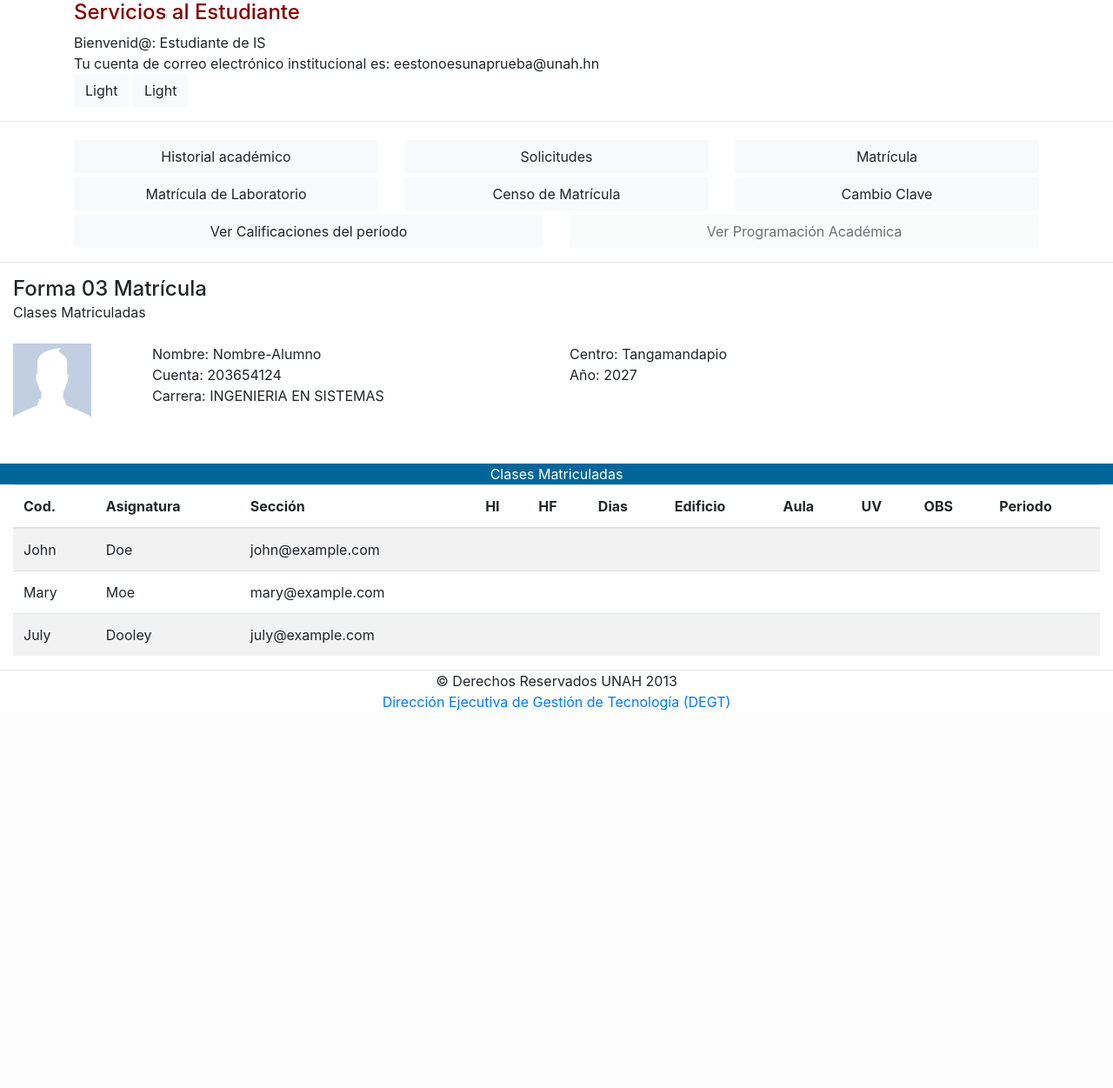
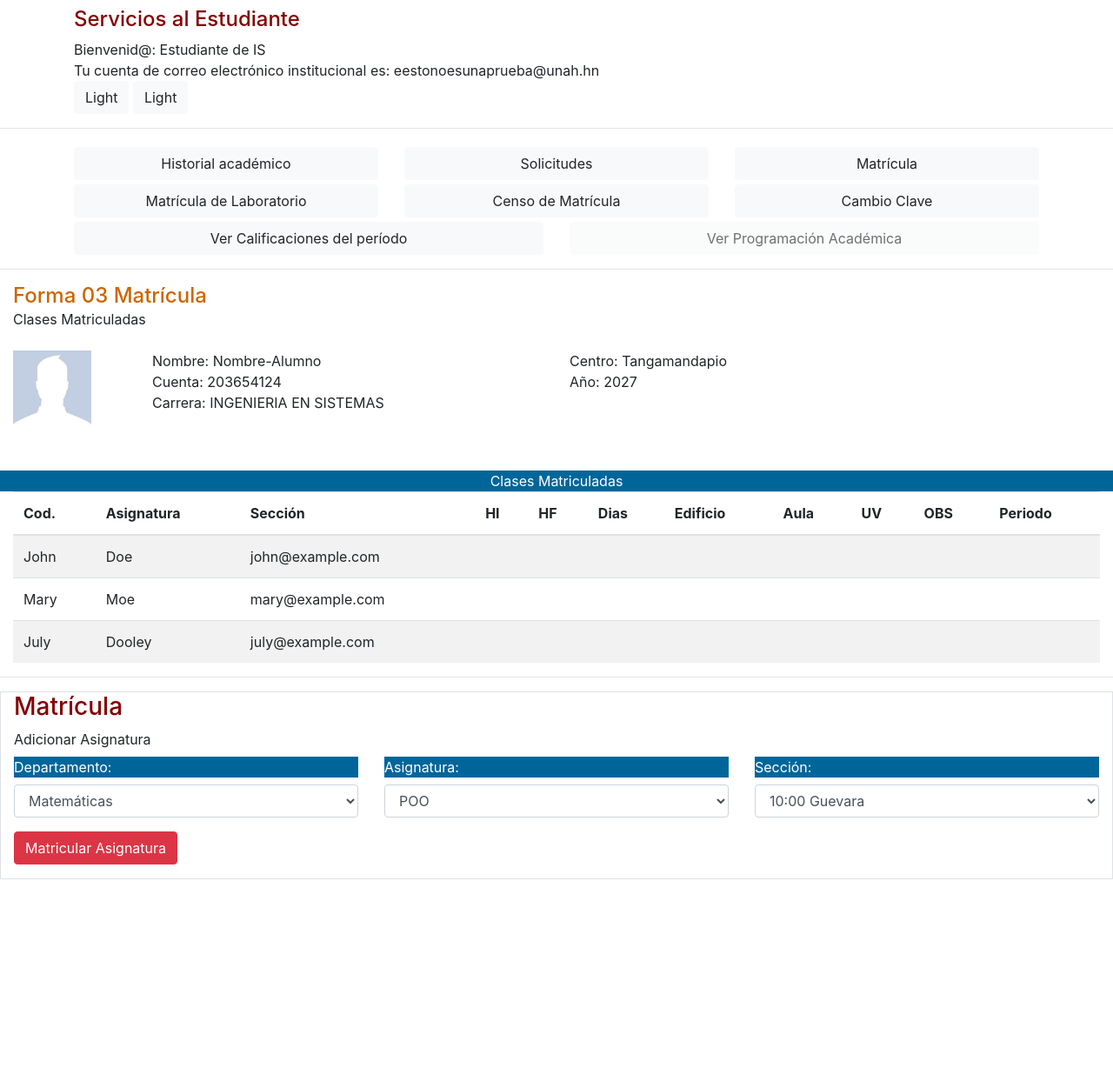
Before and after one commit to elfort6/proyectoPOO2018, a PHP site: page /pagina-estudiantes.html in a window 1280 px wide. Shown: the part 85-1336 px from the top of the page at 87% size. Before the commit the page ends 902 px from the top, so only its background shows below. Run offline with PHP 8.4, Linux system fonts and the light colour scheme.

Commit message:
Matrícula

```diff
--- a/Proyecto1/css/pagina-estudiantes.css
+++ b/Proyecto1/css/pagina-estudiantes.css
@@ -94,3 +94,9 @@ p, .margen{
     margin: 0;
     padding: 0;
 }
+
+.encabezado-tabla{
+    width: 100%;
+    color: white;
+    background: #006699;
+}
--- a/Proyecto1/pagina-estudiantes.html
+++ b/Proyecto1/pagina-estudiantes.html
@@ -42,7 +42,8 @@
                             </button>
                             <div class="dropdown-menu menu-perfil">
                                 <a class="dropdown-item menu-item" href="#">Correo-institucional</a>
-                                <a class="dropdown-item menu-item" href="#" style="white-space: normal;">Cambiar Contraseña del correo Institucional</a>
+                                <a class="dropdown-item menu-item" href="#" style="white-space: normal;">Cambiar
+                                    Contraseña del correo Institucional</a>
                                 <hr>
                                 <a class="dropdown-item menu-item" href="#">Cambiar Contraseña</a>
                                 <hr>
@@ -58,7 +59,7 @@
             </nav> -->
         </header>
 
-        <div class="contenido1 container">
+        <div class="contenido1 container my-2">
             <p>
                 <h4 style="color: rgb(131, 2, 2);">Servicios al Estudiante</h4>
             </p>
@@ -107,7 +108,7 @@
 
         <!-- Forma 03 -->
         <div class="container-fluid">
-            <h4 style="padding: 0; margin: 0;">Forma 03 Matrícula </h4>
+            <h4 style="padding: 0; margin: 0; color: #CC6600;">Forma 03 Matrícula </h4>
             <p>Clases Matriculadas</p>
             <div class="row my-3 my-md-4">
                 <div class="col-12 col-md-6">
@@ -138,13 +139,15 @@
 
             <br>
 
-            <!-- Tabla matricula -->
-            <div class="row text-center" style="color: white; background: #006699;">
-                <div class="col-12"><p>Clases Matriculadas</p></div>
+            <!-- Tabla matricula Forma 03 -->
+            <div class="row text-center">
+                <div class="col-12 encabezado-tabla">
+                    Clases Matriculadas
                 </div>
-            <div class="row tbody"></div>
+            </div>
+
             <!-- /////////////// -->
-            <div class="">
+            <div>
                 <table class="table table-striped table-responsive-lg">
                     <thead>
                         <tr>
@@ -205,8 +208,74 @@
                     </tbody>
                 </table>
             </div>
+        </div>
+        <!-- Fin tabla 03/////// -->
 
+        <hr>
+
+        <!-- Matrícula/////////////////// -->
+        <!-- adicionar////// -->
+        <div class="container-fluid border">
+            <h3 style="color: rgb(131, 2, 2);">Matrícula</h3>
+            <div class="row">
+                <div class="col-12">
+                    <p>Adicionar Asignatura</p>
                 </div>
+            </div>
+            <div class="row">
+                <div class="col-12 col-md-4">
+                    <div class="form-group">
+                        <label for="sel1" class="encabezado-tabla my-2">Departamento:</label>
+                        <select class="form-control" id="sel1">
+                            <option>Matemáticas</option>
+                            <option>Ingenieria en Sistemas</option>
+                            <option>Sociología</option>
+                            <option>Materia Condensada</option>
+                        </select>
+                    </div>
+                </div>
+                <div class="col-12 col-md-4">
+                    <div class="form-group">
+                        <label for="sel2" class="encabezado-tabla my-2">Asignatura:</label>
+                        <select class="form-control" id="sel2">
+                            <option>POO</option>
+                            <option>Ingenieria en Sistemas</option>
+                            <option>Sistemas Operativos</option>
+                            <option>Progra 2</option>
+                            <option>Estudios de la mujer</option>
+                        </select>
+                    </div>
+                </div>
+                <div class="col-12 col-md-4">
+                    <div class="form-group">
+                        <label for="sel3" class="encabezado-tabla my-2">Sección:</label>
+                        <select class="form-control" id="sel3">
+                            <option>10:00 Guevara</option>
+                            <option>8:00 Hilda</option>
+                        </select>
+                    </div>
+                </div>
+            </div>
+            <div class="row">
+                <div class="col-12">
+                   <button type="button" class="btn btn-danger" style="margin-bottom: 1em;">Matricular Asignatura</button>
+                </div>
+            </div>
+        </div>
+
+        <br>
+        <br>
+        <br>
+        <br>
+        <br>
+        <br>
+        <br>
+        <br>
+        <br>
+        <br>
+        <br>
+        <br>
+
 
         <footer class="text-center abajo">
             <hr class="margen">
```
Lines whose indentation alone changed are shown as unchanged.
